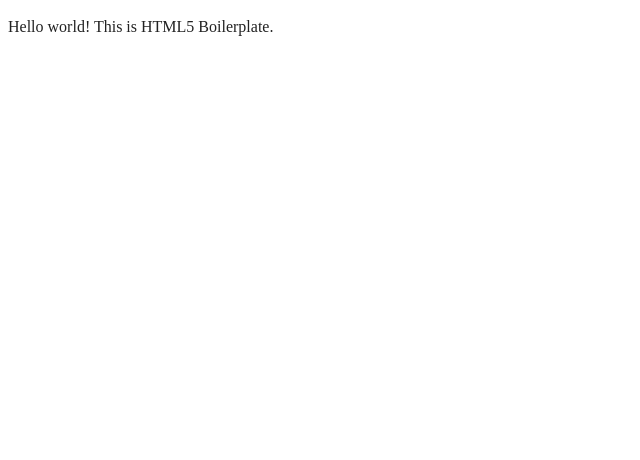
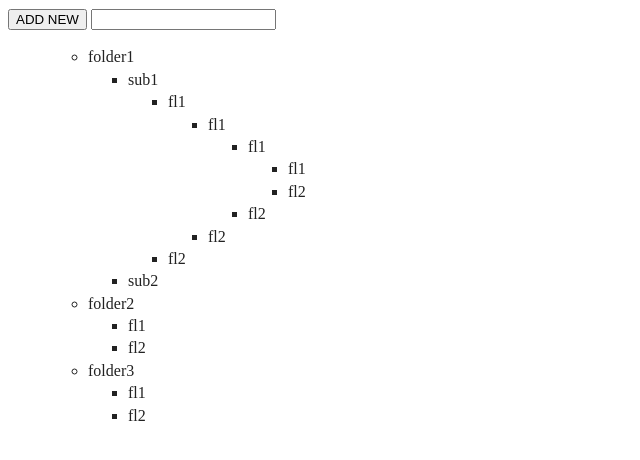
Before and after one commit to arunsdrn/todo_tree, a plain HTML site: page index.html in a window 1280 px wide. Shown: the whole page, without its empty margins (0-640 px from the left). Drawn offline with Linux system fonts and the light colour scheme.

Commit message:
feat(init): adding init methods

```diff
--- a/index.html
+++ b/index.html
@@ -2,7 +2,7 @@
 <html class="no-js" lang="">
   <head>
     <meta charset="utf-8" />
-    <title></title>
+    <title>TODO</title>
     <meta name="description" content="" />
     <meta name="viewport" content="width=device-width, initial-scale=1" />
 
@@ -16,7 +16,14 @@
 
   <body>
     <!-- Add your site or application content here -->
-    <p>Hello world! This is HTML5 Boilerplate.</p>
+    <div id="root">
+      <div id="breadCrumb"></div>
+      <div>
+        <button id="addNewBtn">ADD NEW</button>
+        <input type="text" id="inputTodo" />
+      </div>
+      <div id="mainView"></div>
+    </div>
     <script src="js/main.js"></script>
   </body>
 </html>
--- a/js/main.js
+++ b/js/main.js
@@ -0,0 +1,57 @@
+window.onload = () => {
+  //View elements
+  const rootElement = document.getElementById('root');
+  const addNewBtn = document.getElementById('addNewBtn');
+  const inputTodo = document.getElementById('inputTodo');
+  const breadCrumb = document.getElementById('breadCrumb');
+  const mainView = document.getElementById('mainView');
+
+  //Main root object
+  const todoRoot = {
+    root: {
+      folder1: {
+        sub1: {
+          fl1: { fl1: { fl1: { fl1: '1', fl2: '2' }, fl2: '2' }, fl2: '2' },
+          fl2: '2'
+        },
+        sub2: '2'
+      },
+      folder2: {
+        fl1: '1',
+        fl2: '2'
+      },
+      folder3: {
+        fl1: '1',
+        fl2: '2'
+      }
+    }
+  };
+
+  const createBreadCrumb = () => {};
+
+  const createView = () => {
+    let resultEle = '<ul>';
+    const eachRecursive = obj => {
+      resultEle += '<ul>';
+      for (var k in obj) {
+        // console.log(obj[k]);
+        resultEle += `<li>${k}</li>`;
+        if (typeof obj[k] == 'object' && obj[k] !== null) eachRecursive(obj[k]);
+        else {
+          console.log('yes');
+        }
+      }
+      resultEle += '</ul>';
+    };
+    eachRecursive(todoRoot.root);
+    resultEle += '</ul>';
+    mainView.innerHTML = resultEle;
+  };
+
+  const addNew = () => {
+    createView();
+  };
+  createView();
+
+  addNewBtn.onclick = addNew;
+};
```
